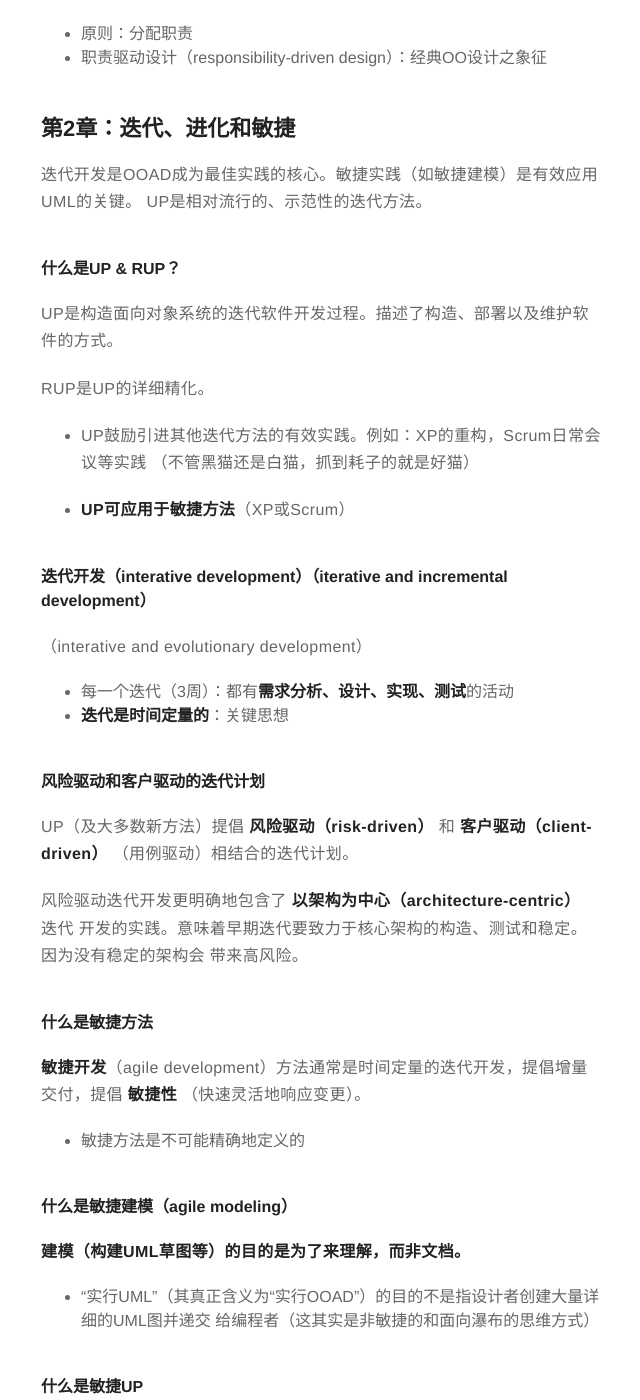
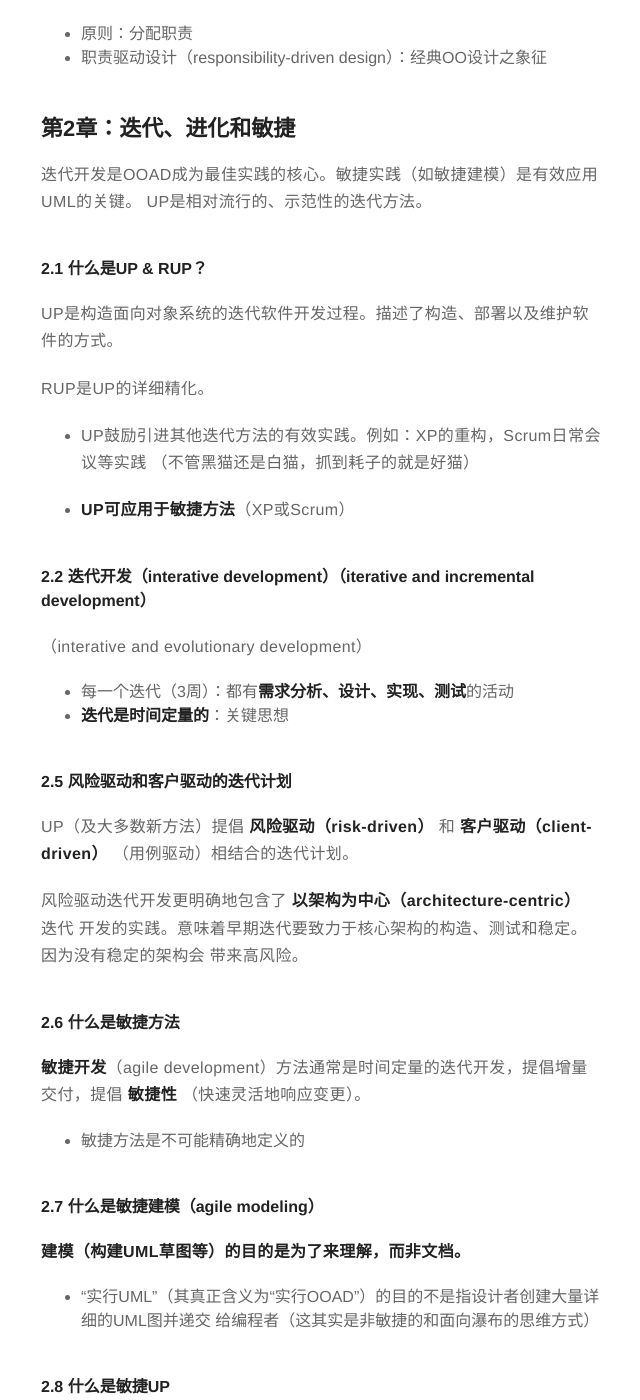
Before and after one commit to dawsonlee1790/dawsonlee1790.github.io, a Jekyll site: the page built from _posts/2018-08-26-《Applying UML and Patterns 》读书笔记.md, in a window 1280 px wide and 1400 px high, scrolled down 504 px. Shown: the whole window, without its empty margins (319-959 px from the left). Built offline with Jekyll 4.4.1, drawn with Linux system fonts in a browser that asks for light colours; comment, search, counter and statistics services are not loaded; some of the changed text lies outside the part shown.

Commit message:
发布新文章《Applying UML and Patterns》读书笔记

```diff
--- a/_posts/2018-08-26-《Applying UML and Patterns 》读书笔记.md
+++ b/_posts/2018-08-26-《Applying UML and Patterns 》读书笔记.md
@@ -25,7 +25,7 @@ author: dawsonlee
 迭代开发是OOAD成为最佳实践的核心。敏捷实践（如敏捷建模）是有效应用UML的关键。
 UP是相对流行的、示范性的迭代方法。
 
-#### 什么是UP & RUP？
+#### 2.1 什么是UP & RUP？
 
 UP是构造面向对象系统的迭代软件开发过程。描述了构造、部署以及维护软件的方式。
 
@@ -36,13 +36,13 @@ RUP是UP的详细精化。
 
 * **UP可应用于敏捷方法**（XP或Scrum）
 
-#### 迭代开发（interative development）（iterative and incremental development）
+#### 2.2 迭代开发（interative development）（iterative and incremental development）
 （interative and evolutionary development）
 
 * 每一个迭代（3周）：都有**需求分析、设计、实现、测试**的活动
 * **迭代是时间定量的**：关键思想
 
-#### 风险驱动和客户驱动的迭代计划
+#### 2.5 风险驱动和客户驱动的迭代计划
 
 UP（及大多数新方法）提倡 **风险驱动（risk-driven）** 和 **客户驱动（client-driven）**
 （用例驱动）相结合的迭代计划。
@@ -52,28 +52,28 @@ UP（及大多数新方法）提倡 **风险驱动（risk-driven）** 和 **客
 带来高风险。
 
 
-#### 什么是敏捷方法
+#### 2.6 什么是敏捷方法
 
 **敏捷开发**（agile development）方法通常是时间定量的迭代开发，提倡增量交付，提倡
 **敏捷性** （快速灵活地响应变更）。
 
 * 敏捷方法是不可能精确地定义的
 
-#### 什么是敏捷建模（agile modeling）
+#### 2.7 什么是敏捷建模（agile modeling）
 
 **建模（构建UML草图等）的目的是为了来理解，而非文档。**
 
 * “实行UML”（其真正含义为“实行OOAD”）的目的不是指设计者创建大量详细的UML图并递交
 给编程者（这其实是非敏捷的和面向瀑布的思维方式）
 
-#### 什么是敏捷UP
+#### 2.8 什么是敏捷UP
 
 UP的创始人并没有为其赋予重量级或非敏捷的含义。实际上，UP可以采纳和应用可适应性和轻量级
 的精神——敏捷UP。
 
 *  使用UP活动和制品的简集
 
-#### **什么是UP的阶段**
+#### 2.10 **什么是UP的阶段**
 
 四个主要阶段
 
@@ -85,7 +85,7 @@ UP的创始人并没有为其赋予重量级或非敏捷的含义。实际上，
 3. 构造（Construction）：对遗留下来的低风险和简单元素进行迭代实现，准备部署
 4. 移交（Transition）：进行beta测试和部署
 
-#### 什么是UP科目
+#### 2.11 什么是UP科目
 
 科目（descipline）：一组活动（及相关制品），例如需求分析中的活动。
 
```
